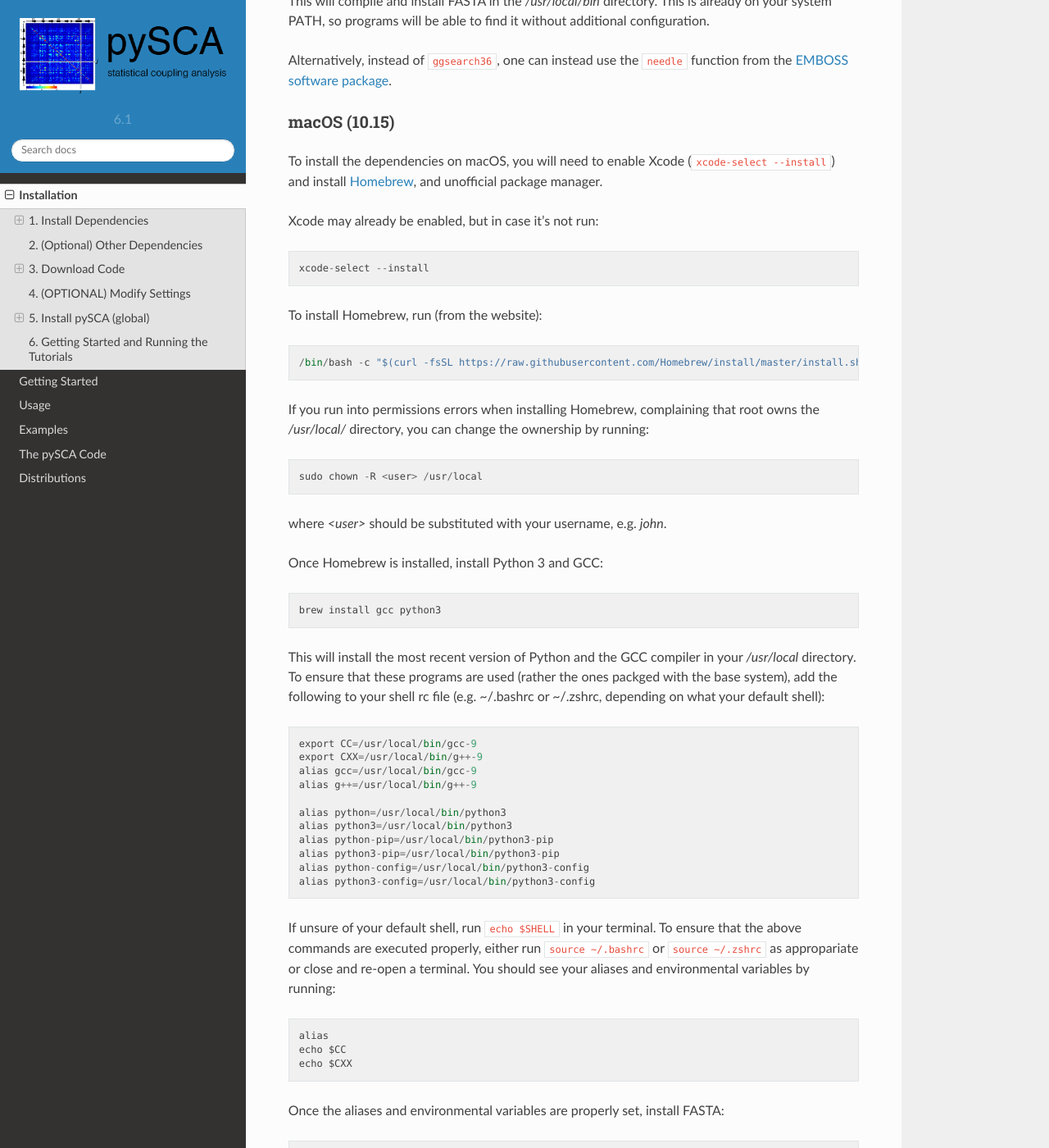
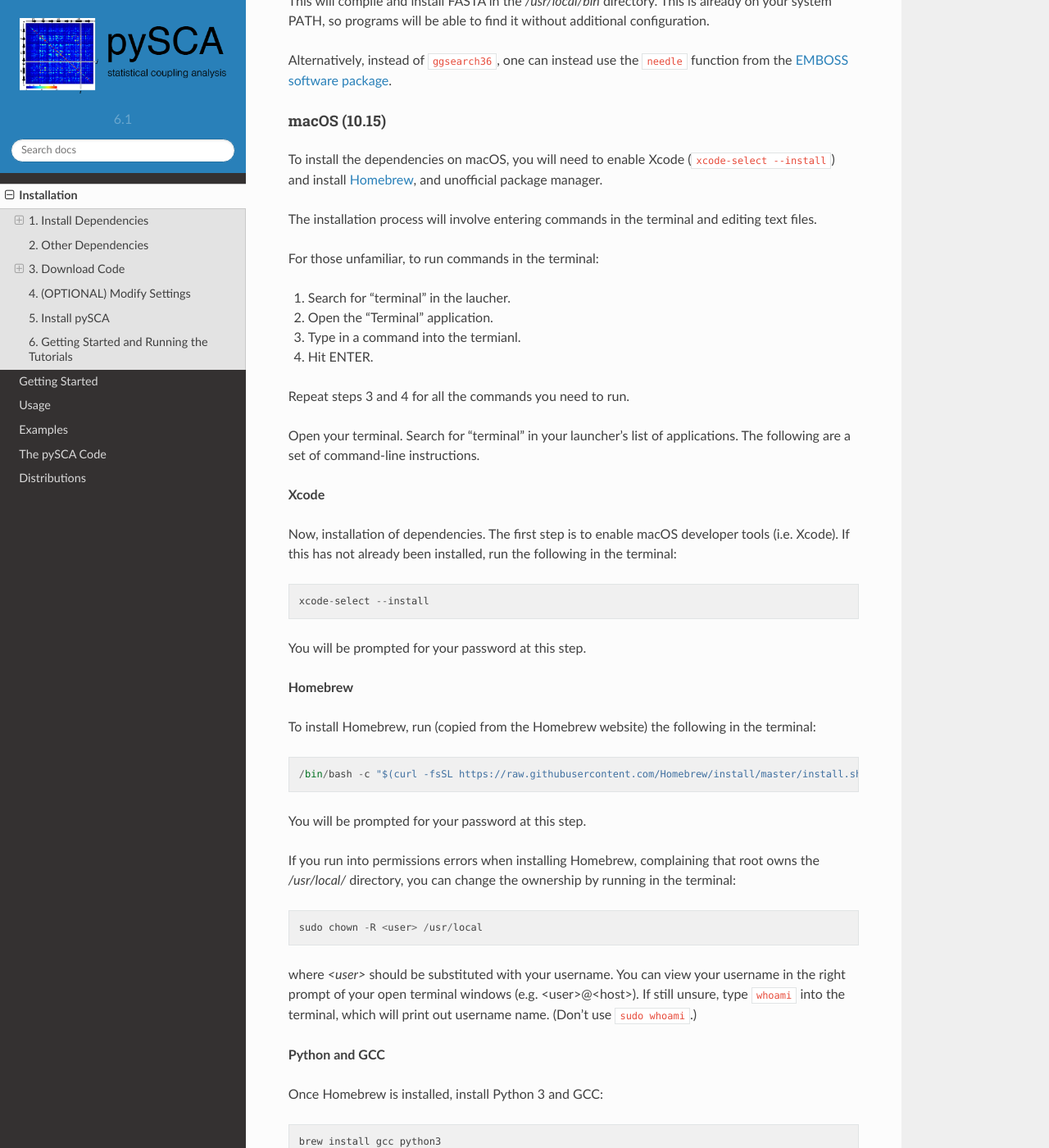
Before and after one commit to ranganathanlab/pySCA, a Sphinx documentation site: the page built from docs/source/install.rst, in a window 1280 px wide and 1400 px high, scrolled down 806 px. Shown: the whole window at 82% size. Built offline with Sphinx 7.4.7 and the Read the Docs theme 2.0.0, drawn with Linux system fonts in a browser that asks for light colours; some of the changed text lies outside the part shown.

Commit message:
add more detail to the macOS instuctions, and fix some aliases

```diff
--- a/docs/source/install.rst
+++ b/docs/source/install.rst
@@ -47,38 +47,67 @@
 <ftp://emboss.open-bio.org/pub/EMBOSS/>`_.
 
 macOS (10.15)
--------------
+~~~~~~~~~~~~~
 
 To install the dependencies on macOS, you will need to enable Xcode
 (:code:`xcode-select --install`) and install `Homebrew <https://brew.sh>`_, and
 unofficial package manager.
 
-Xcode may already be enabled, but in case it's not run::
+The installation process will involve entering commands in the terminal and
+editing text files.
+
+For those unfamiliar, to run commands in the terminal:
+
+1) Search for "terminal" in the laucher.
+2) Open the "Terminal" application.
+3) Type in a command into the termianl.
+4) Hit ENTER.
+
+Repeat steps 3 and 4 for all the commands you need to run.
+
+Open your terminal. Search for "terminal" in your launcher's list of
+applications. The following are a set of command-line instructions.
+
+**Xcode**
+
+Now, installation of dependencies. The first step is to enable macOS developer
+tools (i.e. Xcode). If this has not already been installed, run the following
+in the terminal::
 
   xcode-select --install
 
-To install Homebrew, run (from the website)::
+You will be prompted for your password at this step.
+
+**Homebrew**
+
+To install Homebrew, run (copied from the Homebrew website) the following in
+the terminal::
 
   /bin/bash -c "$(curl -fsSL https://raw.githubusercontent.com/Homebrew/install/master/install.sh)"
 
+You will be prompted for your password at this step.
 
 If you run into permissions errors when installing Homebrew, complaining that
 root owns the `/usr/local/` directory, you can change the ownership by
-running::
+running in the terminal::
 
   sudo chown -R <user> /usr/local
 
-where `<user>` should be substituted with your username, e.g. `john`.
+where `<user>` should be substituted with your username. You can view your
+username in the right prompt of your open terminal windows (e.g.
+<user>@<host>). If still unsure, type :code:`whoami` into the terminal, which
+will print out username name. (Don't use :code:`sudo whoami`.)
+
+**Python and GCC**
 
 Once Homebrew is installed, install Python 3 and GCC::
-
 
   brew install gcc python3
 
 This will install the most recent version of Python and the GCC compiler in
 your `/usr/local` directory. To ensure that these programs are used (rather the
 ones packged with the base system), add the following to your shell rc file
-(e.g. ~/.bashrc or ~/.zshrc, depending on what your default shell)::
+(e.g. `~/.bashrc` or `~/.zshrc`, depending on what your default shell)::
 
   export CC=/usr/local/bin/gcc-9
   export CXX=/usr/local/bin/g++-9
@@ -87,19 +116,44 @@
 
   alias python=/usr/local/bin/python3
   alias python3=/usr/local/bin/python3
-  alias python-pip=/usr/local/bin/python3-pip
-  alias python3-pip=/usr/local/bin/python3-pip
-  alias python-config=/usr/local/bin/python3-config
-  alias python3-config=/usr/local/bin/python3-config
+  alias pip=/usr/local/bin/pip3
+  alias pip3=/usr/local/bin/pip3
 
-If unsure of your default shell, run :code:`echo $SHELL` in your terminal. To
-ensure that the above commands are executed properly, either run :code:`source
-~/.bashrc` or :code:`source ~/.zshrc` as appropariate or close and re-open a
-terminal. You should see your aliases and environmental variables by running::
+If unsure of your default shell, run :code:`echo $SHELL` in your terminal. If
+the output contains :code:`zsh`, you need to edit `~/.zshrc` (note the '.' at
+the beginning of the file name), and if the output contains :code:`bash`, edit
+`~/.bashrc`.
+
+To edit these files, you can either evoke a text editor from the terminal, or
+your can locate the file in your fie explorer and open it in a text editor
+there. If you opt to use the terminal for edits, one option is to run::
+
+  nano ~/.bashrc
+
+(or :code:`nano ~/.zshrc` as appropriate)
+
+Go to the bottom of the file and append the block of lines above. Save the
+changes and exit the editor.
+
+Next, you will need to update your shell environment to reflect the changes
+made by appending those lines:
+
+1) Option 1: Close and re-open the terminal.
+2) Option 2: Run in the terminal::
+
+     source ~/.bashrc
+
+Now, you can check the new aliases and environmental variables by running in
+the terminal::
 
   alias
   echo $CC
   echo $CXX
+
+In the output, look for lines corresponding to the aliased commands you copied
+earlier, namely :code:`python` and :code:`pip`. Make sure they match.
+
+**FASTA**
 
 Once the aliases and environmental variables are properly set, install FASTA:
 
@@ -113,18 +167,35 @@
    cd ../..
 
 FASTA will now be installed in the `/usr/local/bin` directory, and the
-:code:`ggearch` program included in FASTA will now be on the system PATH.
+:code:`ggsearch36` program included in FASTA will now be on the system PATH.
 
-You may need to use :code:`sudo cp -r ../bin /usr/local` and :code:`sudo rm
-/usr/local/bin/README` if you run into permissions issues.
+If the installation fails due to permissions issues caused by root owning
+`/usr/local/bin`, you may need to use :code:`sudo` to run the following:
+
+.. code-block:: bash
+
+   cd fasta36/src
+   sudo cp -r ../bin /usr/local
+   sudo rm /usr/local/bin/README
+   cd ../..
+
+You will be prompted for your password at this step.
+
+Once installed, you can check that :code:`ggsearch36` is up and running by
+entering in the terminal::
+
+  ggsearch36
+
+This should print out the usage information for :code:`ggsearch36`.
 
 Windows 10
 ----------
 
 First, download and install:
-1. `MSYS2 <https://www.msys2.org>`_,
-2. `Python 3 <https://www.python.org/downloads/>`_, and
-3. `Git for Windows <https://gitforwindows.org/>`_.
+
+1) `MSYS2 <https://www.msys2.org>`_,
+2) `Python 3 <https://www.python.org/downloads/>`_, and
+3) `Git for Windows <https://gitforwindows.org/>`_.
 
 **IMPORTANT:** When opening Python 3 installer, click the checkbox to make sure
 Python is added to your system PATH. For the rest of the prompts, use the
@@ -133,7 +204,7 @@
 Git for Windows creates both a Bash prompt with Git for version control that
 also can access Python 3 installation on the system PATH. Again, it's essential
 that Python 3 added there. If not (or if you don't remember), run the Python 3
-installer again to make sure.
+installer again and make sure.
 
 MSYS2 is a program for compiling Windows programs using a POSIX compatibility
 layer and ported versions of GCC, binutils, and other utilities.  Essenailly,
@@ -202,29 +273,46 @@
 
 You will use the Git Bash prompt to download and install pySCA.
 
-2. (Optional) Other Dependencies
+2. Other Dependencies
 ================================
 
 The following steps are optional but highly recommended:
 
-1) `PFAM annotations
+1) `PFAM annotations (click to download)
    <ftp://ftp.ebi.ac.uk/pub/databases/Pfam/current_release/database_files/pfamseq.txt.gz>`_ -
    the file `pfamseq.txt` contains phylogenetic annotations for PFAM sequences.
    This is necessary if you would like to annotate PFAM alignments with
-   taxonomic/phylogenetic information using the annotateMSA script provided by
-   pySCA. The file is available from the PFAM FTP site in compressed (\*.gz)
-   format. Just be aware that the file is quite large (~10 Gb download, ~30 Gb
-   decompressed), so check beforehand that you have available space on your
-   hard drive.
+   taxonomic/phylogenetic information using the :code:`annotateMSA` script
+   provided by pySCA. The file is available from the PFAM FTP site in
+   compressed (\*.gz) format. Just be aware that the file is quite large (~10
+   Gb download, ~30 Gb decompressed), so check beforehand that you have
+   available space on your hard drive.
 
 2) `PyMol <https://pymol.org/2/>`_ - necessary if you would like to use pySCA's
    automated structure mapping scripts, and useful for mapping the sectors to
    structure in general.
 
+   The version of the code provided in the linked website requires a paid
+   license. For an open-source (free) build of the code, albeit with some
+   functionality removed, you can follow the following instructions:
+
+   **Linux** - install from your distribution package repository
+
+   **macOS** - run in the terminal::
+
+       brew install brewsci/bio/pymol
+
+   **Windows** - look for `online builds
+   <https://www.lfd.uci.edu/~gohlke/pythonlibs/#pymol-open-source>`_
+
+
 3) `mpld3 <http://mpld3.github.io/>`_ - a package that allows more
    interactive plot visualization in Jupyter notebooks. If you choose not to
    install this (optional) package, you will need to comment out the
-   `import mpld3` lines at the beginning of the tutorials.
+   `import mpld3` lines at the beginning of the tutorials. To install, run in the terminal::
+
+     pip install mpld3
+
 
 3. Download Code
 ================
@@ -237,13 +325,15 @@
 ----------
 
 If you have :code:`git` installed on your system, you can use it to clone the
-repository from GitHub. Run:
+repository from GitHub. From the command line, run:
 
 .. code-block:: bash
 
    git clone https://github.com/ranganathanlab/pySCA.git
 
 For development and troubleshooting purposes, using Git is preferred.
+
+The code will now be downloaded in a directory called `pySCA`.
 
 B. (OR) Download from the Website
 ---------------------------------
@@ -262,36 +352,42 @@
 =============================
 
 Before installing pySCA, for your convenience, you may specify default paths in
-te `settings.py` file for you to use instead of needed to type them out in the
-command line. This part is optional, as every path that you can set in this
-file can be specified in the command line.
+the `settings.py` file found in the `pysca` directory of the pySCA codebase.
+Setting these is optional, for not doing so simply meaning having to set a few
+command line options when running the code later.
 
-The following variables in the "PATHS" of `settings.py` to reflect the
-locations of these files on your computer.
+:path2pfamseq: location of the `pfamseq.txt` text file (default:
+               `pfamseq.txt`). Use an absolute path to specify location.
 
-:path2pfamseq: location of the pfamseq text file (default: `data/pfamseq.txt`)
+:path2pfamdb: location of the `pfamseq.db` SQLite database (default:
+              `pfamseq.db`) --- the database is generated by the `getPfamDB.sh`
+              script and much faster to process than the text file.
 
-:path2pfamdb: location of the pfamseq SQLite database (default: `data/pfamseq.db`)
-              --- the database is generated by the `getPfamDB.sh` script and
-              much faster to process than the text file.
+:path2structures: location of your PDB structures for analysis (default: `.`).
+                  This variable should be set to the absolute path of the
+                  directory where you store all your PDB structures.
 
-:path2structures: location of your PDB structures for analysis (default:
-                  `data/`)
+:path2output: name of the directory where to output the SCA results (default:
+              `output/`)
 
-:path2output: location of output directory (default: `output/`)
+If you ever want to change these variables at a later time, edit the
+`settings.py` file and then **re-install** pySCA. Follow the installation
+procedure in the next step.
 
-5. Install pySCA (global)
-=========================
+5. Install pySCA
+================
 
-The analysis scripts found in the bin/ directory and the SCA toolbox in pysca/
-can now be installed. To install them system-wide, from the base of the
-repository:
+The processing scripts found in the `bin/` directory and the SCA toolbox in
+`pysca/` can now be installed. To install them system-wide, go to the base of
+the repository (i.e. the `pySCA/` directory downloaded by Git) and run in the
+terminal:
 
 .. code-block:: bash
 
-   cd pySCA
    pip install .
-   cd ..
+
+Note the '.' at the end. Don't omit it --- it tells :code:`pip` to look in the
+current directory for configuration instructions.
 
 Pip will first install python package dependencies:
 
@@ -303,14 +399,17 @@
 
 Then, it install the pySCA code itself.
 
-In the event you run into permissions errors, two options are to either:
+*If and only if you run into permissions errors*, two options are to either:
 
-A. Install pySCA Locally
-------------------------
+**A. Install pySCA locally**
 
-To install pySCA in your user directory (and without root privileges), run::
+To install pySCA in your user directory (and without root privileges), run in
+the terminal::
 
   pip install --user .
+
+This option is useful if you are working on a system where you do not have
+administrator access.
 
 Note that to use locally installed scripts, the installation directory needs to
 be in the system PATH. To check whether that is the case, run::
@@ -319,7 +418,7 @@
 
 If the installation directory is highlighted in the output, then the PATH is
 configured correctly. If it is not found, then it needs to be added manually.
-Open you shell configuration file (e.g. .bashrc) and add the directory to the
+Open you shell configuration file (e.g. `~/.bashrc`) and add the directory to the
 PATH variable by appending the following line::
 
   export PATH="$HOME/.local/bin:$PATH"
```
Also changed, not shown: other parts of docs/source/install.rst (+1 -2 lines).
